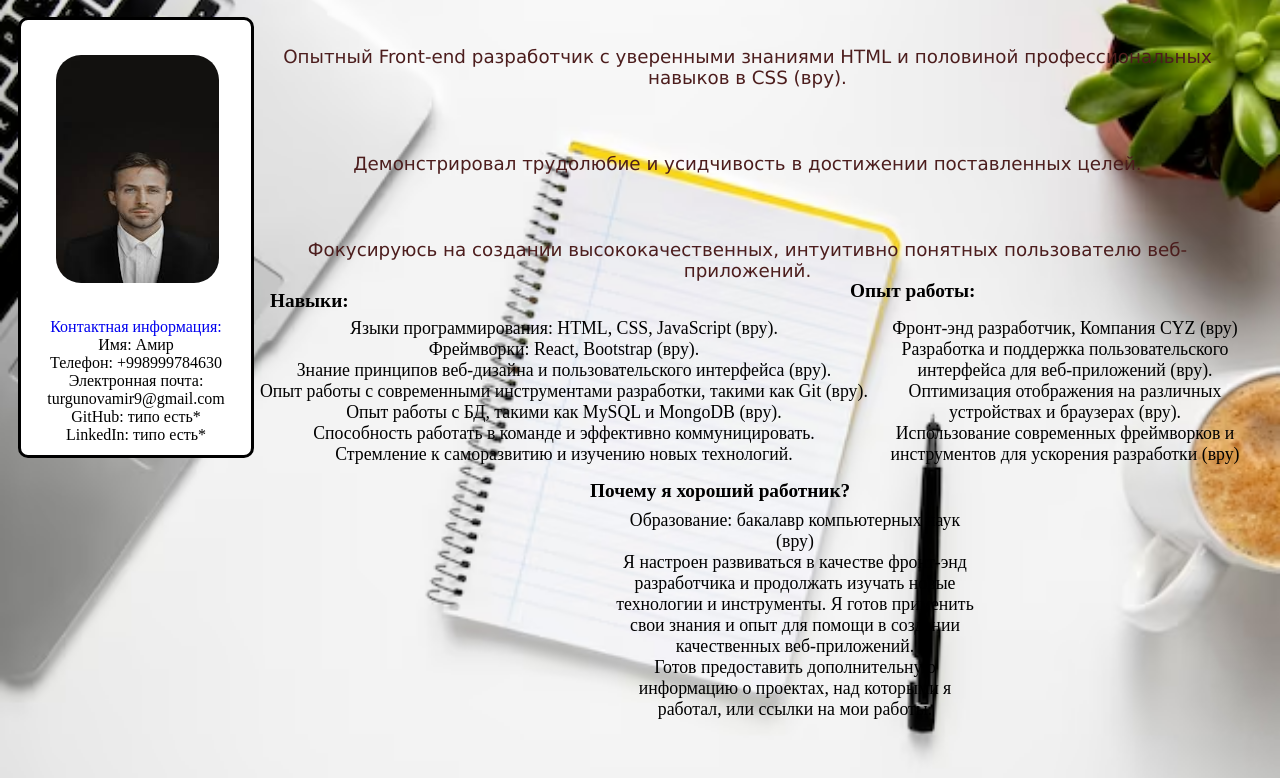
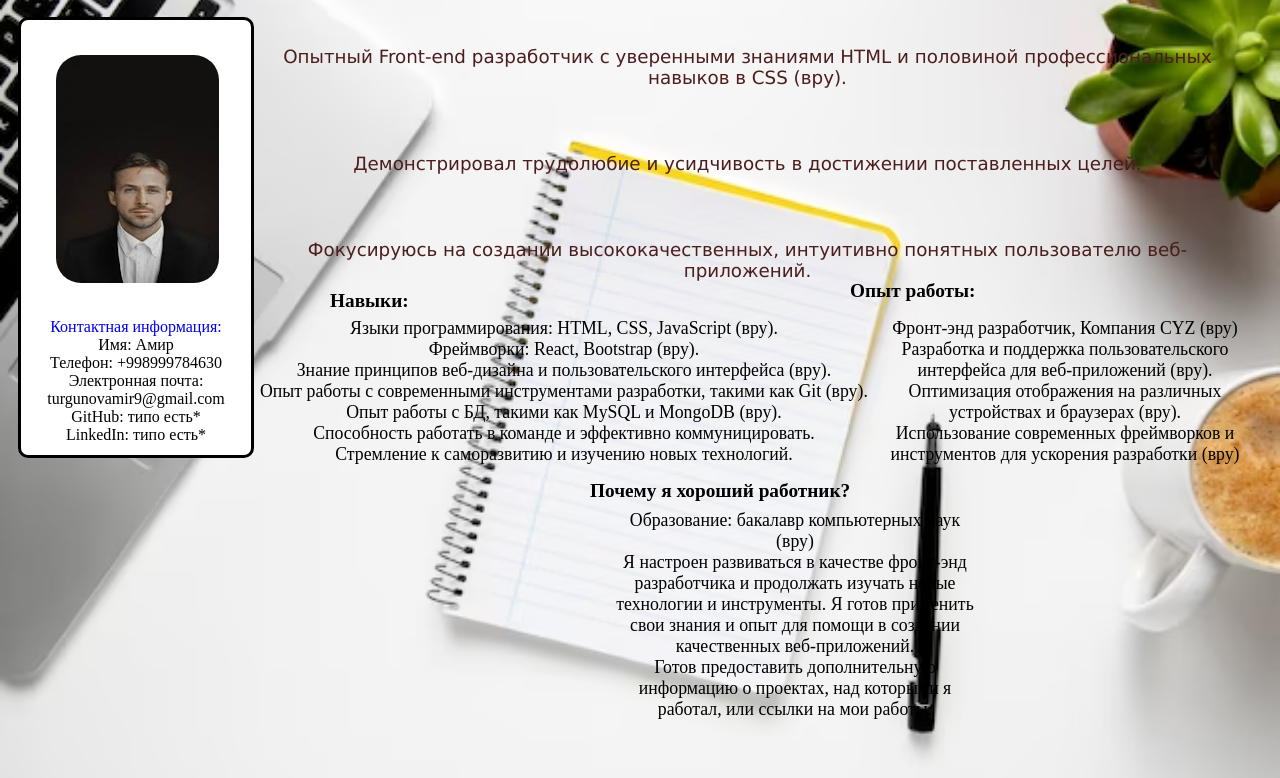
Before and after one commit to TurgunovAmir07/https---github.com-TurgunovAmir07-homework1, a plain HTML site: page index.html in a window 1280 px wide. Shown: the part 50-828 px from the top of the page. Drawn offline with Linux system fonts and the light colour scheme.

Commit message:
change margin-left

```diff
--- a/style.css
+++ b/style.css
@@ -54,7 +54,7 @@
 .conss{
     margin: 40px;
     position: absolute;
-    left: 230px;
+    left: 290px;
     top: 300px;
     font-size: calc(1vw + 6.5px);
     transition: 0.1s;
```
